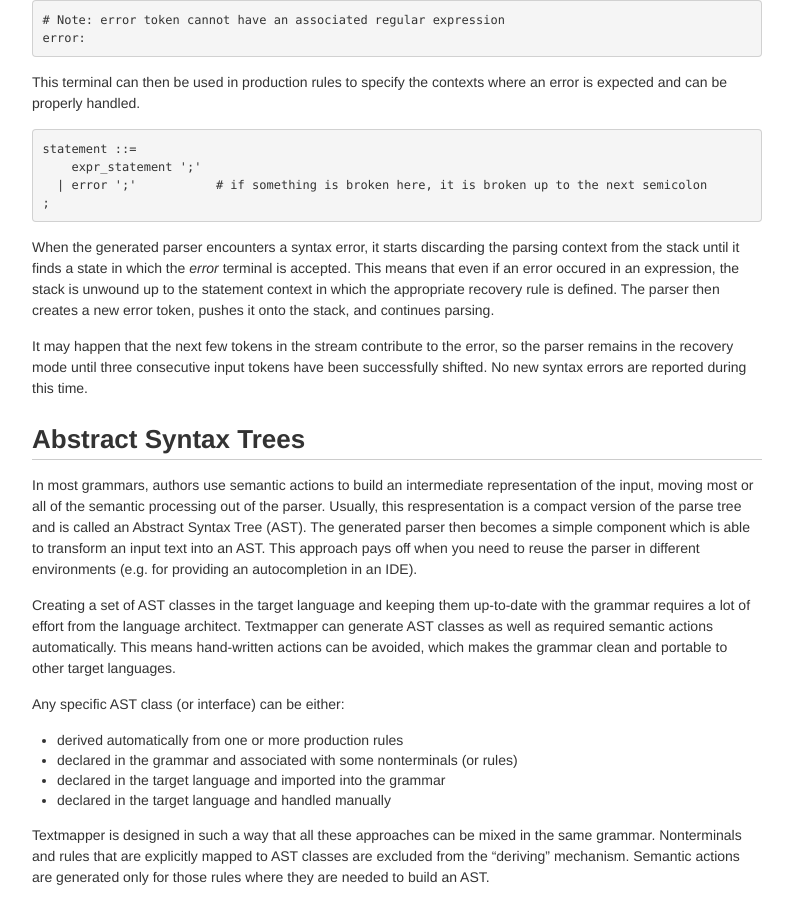
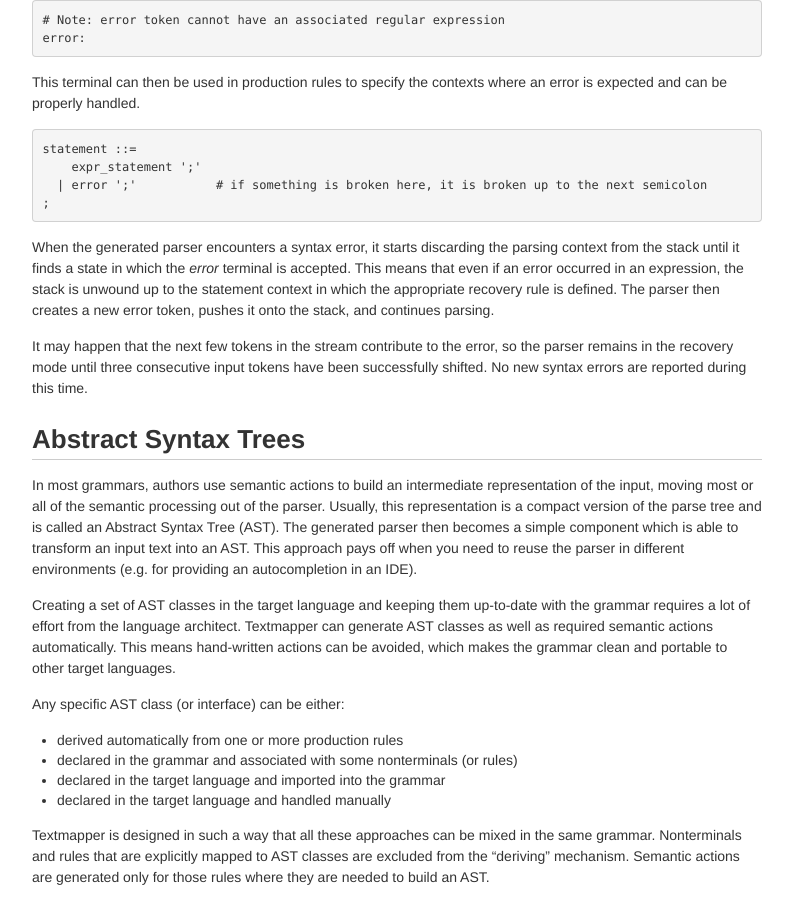
Before and after one commit to inspirer/textmapper, a Jekyll site: the page built from documentation.md, in a window 1280 px wide and 900 px high, scrolled down 15074 px. Shown: the whole window, without its empty margins (243-1036 px from the left). Built offline with Jekyll 4.4.1, drawn with Linux system fonts in a browser that asks for light colours; some of the changed text lies outside the part shown.

Commit message:
docs: a few typo

````diff
--- a/documentation.md
+++ b/documentation.md
@@ -536,7 +536,7 @@
 
 Operators on the first line have the lowest precedence. Each subsequent line introduces a new, slightly higher precedence level. On the same level, operators are interchangeable and have the same associativity (left, right, or nonassoc).
 
-Textmapper uses precedences to resolve shift/reduce conflicts. First, it assigns a precedence to a rule which can be reduced. By default, it takes the precedence of the last terminal on the right-hand side of the rule. This can be overriden using a ```%prec <terminal>``` rule modifier. If precedences are defined for both the rule and the lookahead token, Textmapper can compare them and perform:
+Textmapper uses precedences to resolve shift/reduce conflicts. First, it assigns a precedence to a rule which can be reduced. By default, it takes the precedence of the last terminal on the right-hand side of the rule. This can be overridden using a ```%prec <terminal>``` rule modifier. If precedences are defined for both the rule and the lookahead token, Textmapper can compare them and perform:
 
 * **Shift** if the lookahead token has higher precedence than the rule, or they have equal precedence with right associativity
 * **Reduce** if the lookahead token has lower precedence than the rule, or they have equal precedence with left associativity
@@ -582,13 +582,13 @@
 	  | error ';'		# if something is broken here, it is broken up to the next semicolon
 	;
 
-When the generated parser encounters a syntax error, it starts discarding the parsing context from the stack until it finds a state in which the *error* terminal is accepted. This means that even if an error occured in an expression, the stack is unwound up to the statement context in which the appropriate recovery rule is defined. The parser then creates a new error token, pushes it onto the stack, and continues parsing.
+When the generated parser encounters a syntax error, it starts discarding the parsing context from the stack until it finds a state in which the *error* terminal is accepted. This means that even if an error occurred in an expression, the stack is unwound up to the statement context in which the appropriate recovery rule is defined. The parser then creates a new error token, pushes it onto the stack, and continues parsing.
 
 It may happen that the next few tokens in the stream contribute to the error, so the parser remains in the recovery mode until three consecutive input tokens have been successfully shifted. No new syntax errors are reported during this time.
 
 ## Abstract Syntax Trees
 
-In most grammars, authors use semantic actions to build an intermediate representation of the input, moving most or all of the semantic processing out of the parser. Usually, this respresentation is a compact version of the parse tree and is called an Abstract Syntax Tree (AST). The generated parser then becomes a simple component which is able to transform an input text into an AST. This approach pays off when you need to reuse the parser in different environments (e.g. for providing an autocompletion in an IDE).
+In most grammars, authors use semantic actions to build an intermediate representation of the input, moving most or all of the semantic processing out of the parser. Usually, this representation is a compact version of the parse tree and is called an Abstract Syntax Tree (AST). The generated parser then becomes a simple component which is able to transform an input text into an AST. This approach pays off when you need to reuse the parser in different environments (e.g. for providing an autocompletion in an IDE).
 
 Creating a set of AST classes in the target language and keeping them up-to-date with the grammar requires a lot of effort from the language architect. Textmapper can generate AST classes as well as required semantic actions automatically. This means hand-written actions can be avoided, which makes the grammar clean and portable to other target languages.
 
````
Also changed, not shown: other parts of documentation.md (+1 -1 lines).
